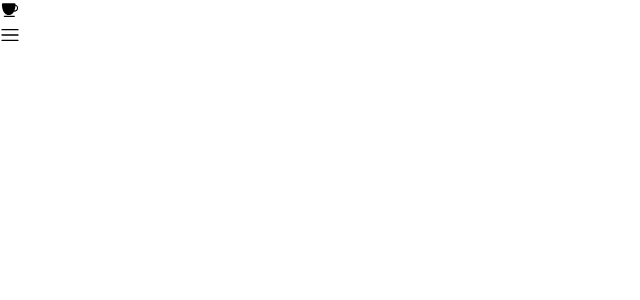
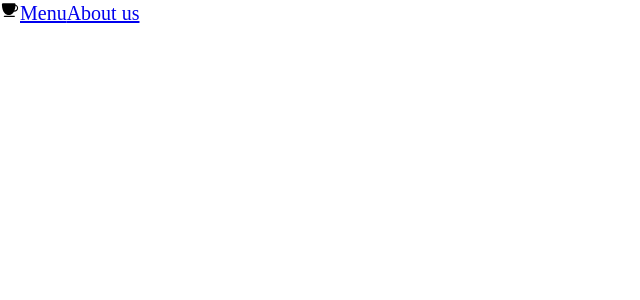
Before and after one commit to Bogdddan/site-for-resturant, a React (Create React App) app: page / in a window 1280 px wide. Shown: the top 300 px of the page, without its empty margins (0-640 px from the left). Built offline with nearby package versions, Linux system fonts and the light colour scheme.

Commit message:
settings pages and button to home

```diff
--- a/src/App.jsx
+++ b/src/App.jsx
@@ -2,16 +2,21 @@ import React from "react";
 import { Route, Routes } from "react-router-dom";
 import HomePage from "./pages/home/HomePage";
 import NotFound from "./pages/notFound/NotFound";
+import MenuList from "./pages/menu/MenuList";
+import AboutUs from "./pages/about/AboutUs";
 
 function App() {
   return (
     <>
-    <Routes>
-      <Route path="/" element={<HomePage/>}/>
-      <Route path="*" element={<NotFound/>}/>
-    </Routes>
+      <Routes>
+        <Route path="/" element={<HomePage />}/>
+        <Route path="/menu" element={<MenuList />} />
+        <Route path="about" element={<AboutUs />} />
+        <Route path="*" element={<NotFound />} />
+      </Routes>
     </>
   );
 }
 
+
 export default App;
--- /dev/null
+++ b/src/pages/about/AboutUs.jsx
@@ -0,0 +1,12 @@
+import { NavLink } from "react-router-dom";
+
+function AboutUs() {
+  return (
+    <>
+      about us pages
+      <NavLink to='/'>Home</NavLink>
+    </>
+  )
+}
+
+export default AboutUs;
--- a/src/pages/home/HomePage.jsx
+++ b/src/pages/home/HomePage.jsx
@@ -1,7 +1,7 @@
 import React from "react";
 import { IoIosCafe } from "react-icons/io";
-import { RxHamburgerMenu } from "react-icons/rx";
-import { slide as Menu } from 'react-burger-menu'
+import { NavLink } from "react-router-dom";
+// import { slide as Menu } from 'react-burger-menu'
 
 
 function HomePage() {
@@ -9,24 +9,14 @@ function HomePage() {
     <div>
       <nav>
         <IoIosCafe />
-        <div>
-          <RxHamburgerMenu />
-          <Menu>
-            <a id="home" >Home</a>
-            <a id="about" >About</a>
-            <a id="contact" >Contact</a>
-          </Menu>
-        </div>
+
+          {/* <Menu> */}
+          <NavLink to='/menu'>Menu</NavLink>
+          <NavLink to='about'>About us</NavLink>
+          {/* </Menu> */}
       </nav>
     </div>
   )
 }
 
 export default HomePage;
-
-{/* <Menu>
-        <a id="home" className="menu-item" href="/">Home</a>
-        <a id="about" className="menu-item" href="/about">About</a>
-        <a id="contact" className="menu-item" href="/contact">Contact</a>
-        <a onClick={ this.showSettings } className="menu-item--small" href="">Settings</a>
-      </Menu> */}
--- /dev/null
+++ b/src/pages/menu/MenuList.jsx
@@ -0,0 +1,13 @@
+import { NavLink } from "react-router-dom";
+
+function MenuList() {
+  return(
+    <>
+      <button>hi its menu listkln</button>
+      <h2>fdknlk</h2>
+      <NavLink to='/'>Home</NavLink>
+    </>
+  )
+}
+
+export default MenuList;
```
Also changed, not shown: 1 other file (tests, documents, lock files or other folders).
